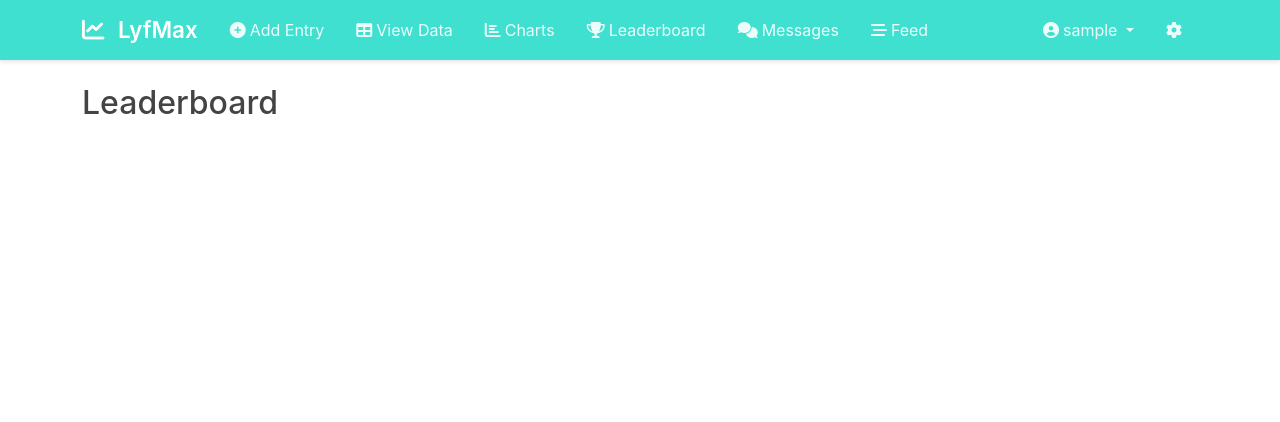
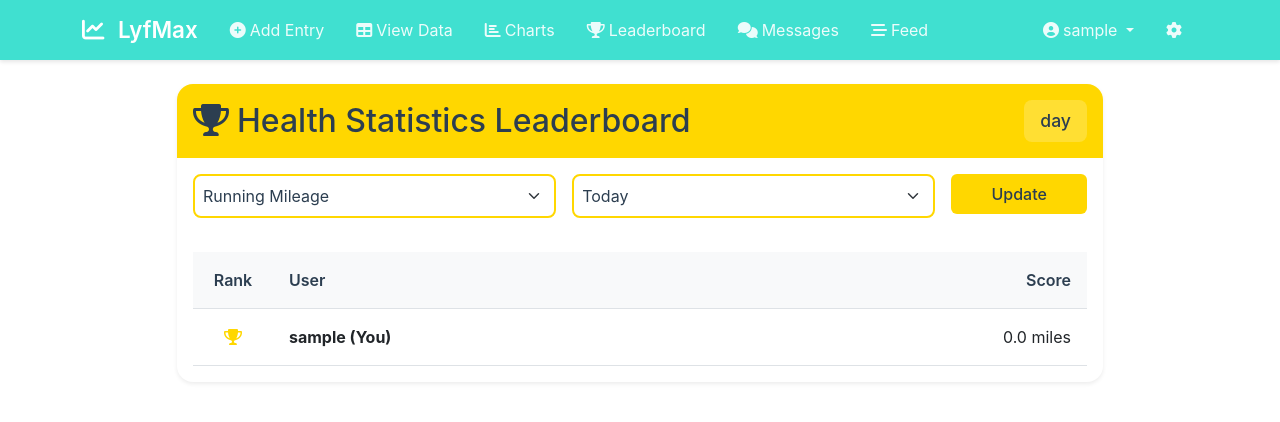
Before and after one commit to bb01010101/pythonflaskwebsite, a Flask app: page /leaderboard in a window 1280 px wide. Shown: the top 422 px of the page. Run offline with Flask 3, Linux system fonts and the light colour scheme; the visitor is signed in with stand-in values (Sample User, id 1); data comes from the database, SQL or seed files in the repository; data that the repository does not hold is empty.

Commit message:
leaderboard fix pt 2

```diff
--- a/website/templates/leaderboard.html
+++ b/website/templates/leaderboard.html
@@ -2,157 +2,87 @@
 
 {% block content %}
 <div class="container mt-4">
-    <h2>Leaderboard</h2>
-
-    {% for period in periods %}
-    <h3 class="mt-4 mb-3">{{ period.title() }} Stats</h3>
-    <div class="row">
-        <!-- Running -->
-        <div class="col-md-4 mb-4">
-            <div class="card">
-                <div class="card-header">
-                    <h5 class="mb-0">Running Miles</h5>
+    <div class="row justify-content-center">
+        <div class="col-md-10">
+            <div class="card shadow-sm">
+                <div class="card-header theme-header">
+                    <div class="d-flex justify-content-between align-items-center">
+                        <h2 class="mb-0">
+                            <i class="fas fa-trophy me-2"></i>Health Statistics Leaderboard
+                        </h2>
+                        <span class="theme-subtitle">{{ selected_timeframe }}</span>
+                    </div>
                 </div>
                 <div class="card-body">
+                    <!-- Filters -->
+                    <form method="GET" class="mb-4">
+                        <div class="row g-3">
+                            <div class="col-12 col-sm-6 col-lg-5">
+                                <select name="metric" class="form-select theme-select" id="metric-select">
+                                    <optgroup label="Default Metrics">
+                                        <option value="running_mileage" {% if selected_metric == 'running_mileage' %}selected{% endif %}>Running Mileage</option>
+                                        <option value="calories" {% if selected_metric == 'calories' %}selected{% endif %}>Calories</option>
+                                        <option value="water" {% if selected_metric == 'water' %}selected{% endif %}>Water Intake</option>
+                                        <option value="sleep" {% if selected_metric == 'sleep' %}selected{% endif %}>Sleep Hours</option>
+                                        <option value="screen_time" {% if selected_metric == 'screen_time' %}selected{% endif %}>Screen Time</option>
+                                    </optgroup>
+                                    {% if custom_metrics %}
+                                    <optgroup label="Custom Metrics">
+                                        {% for metric in custom_metrics %}
+                                        <option value="custom_{{ metric.id }}" {% if selected_metric == 'custom_' ~ metric.id %}selected{% endif %}>
+                                            {{ metric.name }}
+                                        </option>
+                                        {% endfor %}
+                                    </optgroup>
+                                    {% endif %}
+                                </select>
+                            </div>
+                            <div class="col-12 col-sm-6 col-lg-5">
+                                <select name="timeframe" class="form-select theme-select" id="timeframe-select">
+                                    <option value="day" {% if request.args.get('timeframe') == 'day' %}selected{% endif %}>Today</option>
+                                    <option value="week" {% if request.args.get('timeframe') == 'week' %}selected{% endif %}>This Week</option>
+                                    <option value="month" {% if request.args.get('timeframe') == 'month' %}selected{% endif %}>This Month</option>
+                                    <option value="year" {% if request.args.get('timeframe') == 'year' %}selected{% endif %}>This Year</option>
+                                </select>
+                            </div>
+                            <div class="col-12 col-sm-12 col-lg-2">
+                                <button type="submit" class="btn theme-btn w-100">Update</button>
+                            </div>
+                        </div>
+                    </form>
+
+                    <!-- Leaderboard Table -->
                     <div class="table-responsive">
-                        <table class="table">
-                            <thead>
+                        <table class="table table-hover align-middle">
+                            <thead class="theme-table-header">
                                 <tr>
-                                    <th>Rank</th>
+                                    <th class="text-center" style="width: 80px">Rank</th>
                                     <th>User</th>
-                                    <th>Miles</th>
+                                    <th class="text-end">Score</th>
                                 </tr>
                             </thead>
                             <tbody>
-                                {% for leader in leaderboards[period]['miles'] %}
-                                <tr {% if leader.username == current_user.username %}class="table-primary"{% endif %}>
-                                    <td>{{ loop.index }}</td>
-                                    <td>{{ leader.username }}</td>
-                                    <td>{{ leader[period]['miles'] }}</td>
-                                </tr>
-                                {% endfor %}
-                            </tbody>
-                        </table>
-                    </div>
-                </div>
-            </div>
-        </div>
-
-        <!-- Sleep -->
-        <div class="col-md-4 mb-4">
-            <div class="card">
-                <div class="card-header">
-                    <h5 class="mb-0">Sleep Hours</h5>
-                </div>
-                <div class="card-body">
-                    <div class="table-responsive">
-                        <table class="table">
-                            <thead>
-                                <tr>
-                                    <th>Rank</th>
-                                    <th>User</th>
-                                    <th>Hours</th>
-                                </tr>
-                            </thead>
-                            <tbody>
-                                {% for leader in leaderboards[period]['sleep'] %}
-                                <tr {% if leader.username == current_user.username %}class="table-primary"{% endif %}>
-                                    <td>{{ loop.index }}</td>
-                                    <td>{{ leader.username }}</td>
-                                    <td>{{ leader[period]['sleep'] }}</td>
-                                </tr>
-                                {% endfor %}
-                            </tbody>
-                        </table>
-                    </div>
-                </div>
-            </div>
-        </div>
-
-        <!-- Calories -->
-        <div class="col-md-4 mb-4">
-            <div class="card">
-                <div class="card-header">
-                    <h5 class="mb-0">Calories</h5>
-                </div>
-                <div class="card-body">
-                    <div class="table-responsive">
-                        <table class="table">
-                            <thead>
-                                <tr>
-                                    <th>Rank</th>
-                                    <th>User</th>
-                                    <th>Calories</th>
-                                </tr>
-                            </thead>
-                            <tbody>
-                                {% for leader in leaderboards[period]['calories'] %}
-                                <tr {% if leader.username == current_user.username %}class="table-primary"{% endif %}>
-                                    <td>{{ loop.index }}</td>
-                                    <td>{{ leader.username }}</td>
-                                    <td>{{ leader[period]['calories'] }}</td>
-                                </tr>
-                                {% endfor %}
-                            </tbody>
-                        </table>
-                    </div>
-                </div>
-            </div>
-        </div>
-
-        <!-- Water -->
-        <div class="col-md-4 mb-4">
-            <div class="card">
-                <div class="card-header">
-                    <h5 class="mb-0">Water Intake (oz)</h5>
-                </div>
-                <div class="card-body">
-                    <div class="table-responsive">
-                        <table class="table">
-                            <thead>
-                                <tr>
-                                    <th>Rank</th>
-                                    <th>User</th>
-                                    <th>Ounces</th>
-                                </tr>
-                            </thead>
-                            <tbody>
-                                {% for leader in leaderboards[period]['water'] %}
-                                <tr {% if leader.username == current_user.username %}class="table-primary"{% endif %}>
-                                    <td>{{ loop.index }}</td>
-                                    <td>{{ leader.username }}</td>
-                                    <td>{{ leader[period]['water'] }}</td>
-                                </tr>
-                                {% endfor %}
-                            </tbody>
-                        </table>
-                    </div>
-                </div>
-            </div>
-        </div>
-
-        <!-- Screen Time -->
-        <div class="col-md-4 mb-4">
-            <div class="card">
-                <div class="card-header">
-                    <h5 class="mb-0">Screen Time (hrs)</h5>
-                </div>
-                <div class="card-body">
-                    <div class="table-responsive">
-                        <table class="table">
-                            <thead>
-                                <tr>
-                                    <th>Rank</th>
-                                    <th>User</th>
-                                    <th>Hours</th>
-                                </tr>
-                            </thead>
-                            <tbody>
-                                {% for leader in leaderboards[period]['screen'] %}
-                                <tr {% if leader.username == current_user.username %}class="table-primary"{% endif %}>
-                                    <td>{{ loop.index }}</td>
-                                    <td>{{ leader.username }}</td>
-                                    <td>{{ leader[period]['screen'] }}</td>
+                                {% for entry in leaderboard %}
+                                <tr class="{% if entry.user_id == current_user.id %}highlight-row{% endif %}">
+                                    <td class="text-center">
+                                        {% if loop.index == 1 %}
+                                            <i class="fas fa-trophy text-gold"></i>
+                                        {% elif loop.index == 2 %}
+                                            <i class="fas fa-trophy text-silver"></i>
+                                        {% elif loop.index == 3 %}
+                                            <i class="fas fa-trophy text-bronze"></i>
+                                        {% else %}
+                                            {{ loop.index }}
+                                        {% endif %}
+                                    </td>
+                                    <td>
+                                        {% if entry.user_id == current_user.id %}
+                                            <strong>{{ entry.username }} (You)</strong>
+                                        {% else %}
+                                            {{ entry.username }}
+                                        {% endif %}
+                                    </td>
+                                    <td class="text-end">{{ entry.score }} {{ entry.unit }}</td>
                                 </tr>
                                 {% endfor %}
                             </tbody>
@@ -162,6 +92,147 @@
             </div>
         </div>
     </div>
-    {% endfor %}
 </div>
+
+<style>
+    .theme-header {
+        background-color: #FFD700;
+        color: #2C3E50;
+        padding: 1rem;
+        border: none;
+    }
+
+    .theme-subtitle {
+        font-size: 1.1rem;
+        font-weight: 500;
+        color: #2C3E50;
+        background-color: rgba(255, 255, 255, 0.2);
+        padding: 0.5rem 1rem;
+        border-radius: 0.5rem;
+    }
+
+    .theme-select {
+        border: 2px solid #FFD700;
+        border-radius: 0.5rem;
+        padding: 0.5rem;
+        color: #2C3E50;
+        transition: all 0.2s ease;
+    }
+
+    .theme-select:focus {
+        border-color: #FFC107;
+        box-shadow: 0 0 0 0.2rem rgba(255, 215, 0, 0.25);
+    }
+
+    .theme-btn {
+        background-color: #FFD700;
+        color: #2C3E50;
+        border: none;
+        padding: 0.5rem 1rem;
+        transition: all 0.2s ease;
+        font-weight: 500;
+    }
+
+    .theme-btn:hover {
+        background-color: #FFC107;
+        color: #2C3E50;
+        box-shadow: 0 2px 5px rgba(0,0,0,0.1);
+    }
+
+    .theme-table-header {
+        background-color: #FFF8DC;
+    }
+
+    .theme-table-header th {
+        font-weight: 600;
+        color: #2C3E50;
+        border-top: none;
+    }
+
+    .card {
+        border: none;
+        border-radius: 1rem;
+        overflow: hidden;
+    }
+
+    .table {
+        margin-bottom: 0;
+    }
+
+    .table th, .table td {
+        padding: 1rem;
+        vertical-align: middle;
+    }
+
+    .table tbody tr {
+        transition: all 0.2s ease;
+    }
+
+    .table tbody tr:hover {
+        background-color: rgba(255, 215, 0, 0.05);
+    }
+
+    .highlight-row {
+        background-color: rgba(255, 215, 0, 0.1);
+    }
+
+    .highlight-row:hover {
+        background-color: rgba(255, 215, 0, 0.15) !important;
+    }
+
+    .text-gold {
+        color: #FFD700;
+    }
+
+    .text-silver {
+        color: #C0C0C0;
+    }
+
+    .text-bronze {
+        color: #CD7F32;
+    }
+
+    /* Responsive adjustments */
+    @media (max-width: 991px) {
+        .row.g-3 > div {
+            margin-bottom: 0.5rem;
+        }
+
+        .theme-btn {
+            margin-top: 0.5rem;
+        }
+    }
+
+    @media (max-width: 768px) {
+        .theme-subtitle {
+            display: none;
+        }
+
+        .table th, .table td {
+            padding: 0.75rem;
+        }
+
+        .row.g-3 {
+            margin: 0;
+        }
+
+        .col-12 {
+            padding: 0.5rem;
+        }
+
+        .theme-select {
+            width: 100%;
+        }
+    }
+
+    @media (max-width: 576px) {
+        .card-header h2 {
+            font-size: 1.25rem;
+        }
+
+        .table {
+            font-size: 0.9rem;
+        }
+    }
+</style>
 {% endblock %}
```
Also changed, not shown: website/views.py (+49 -95 lines).
